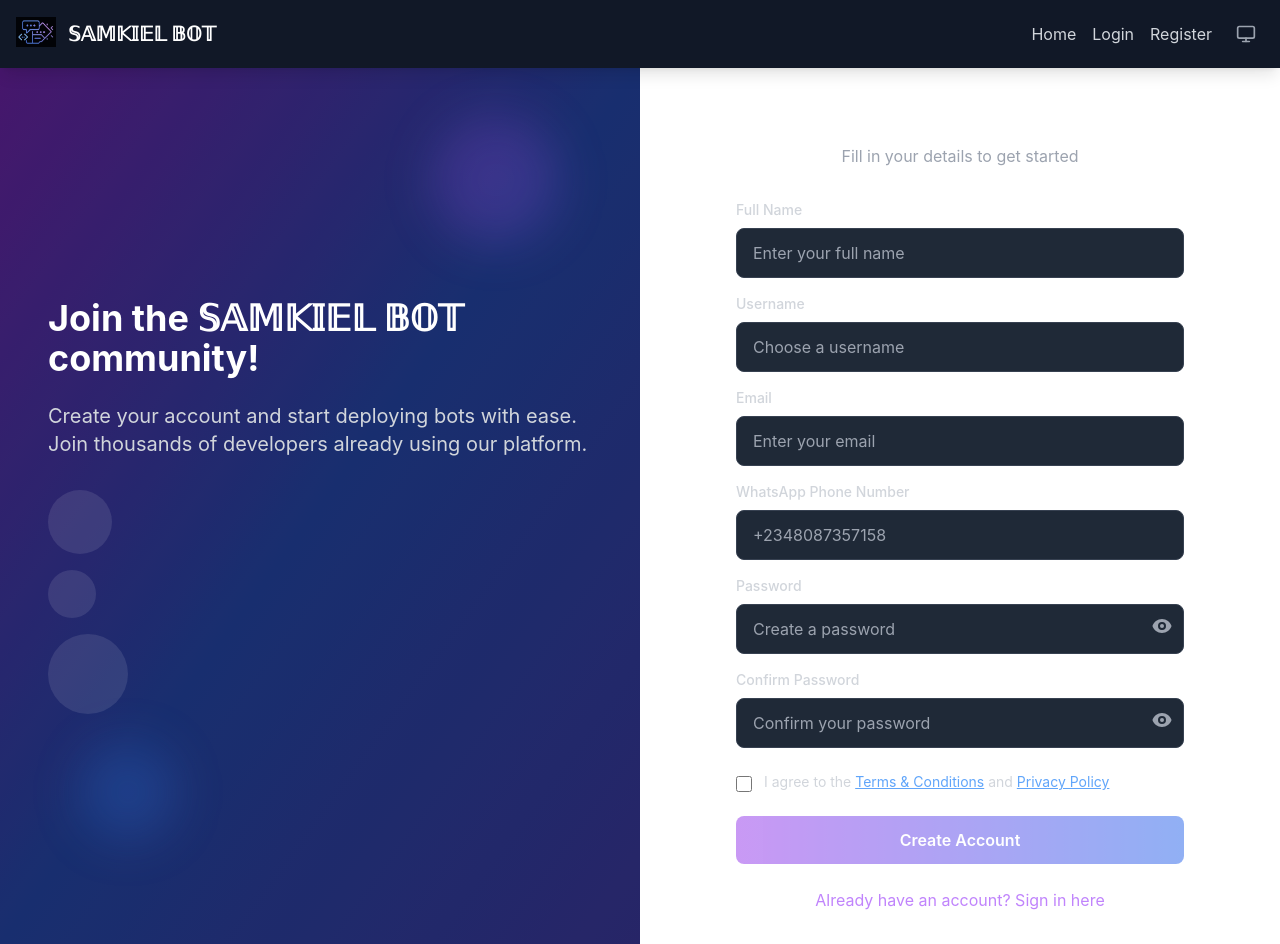
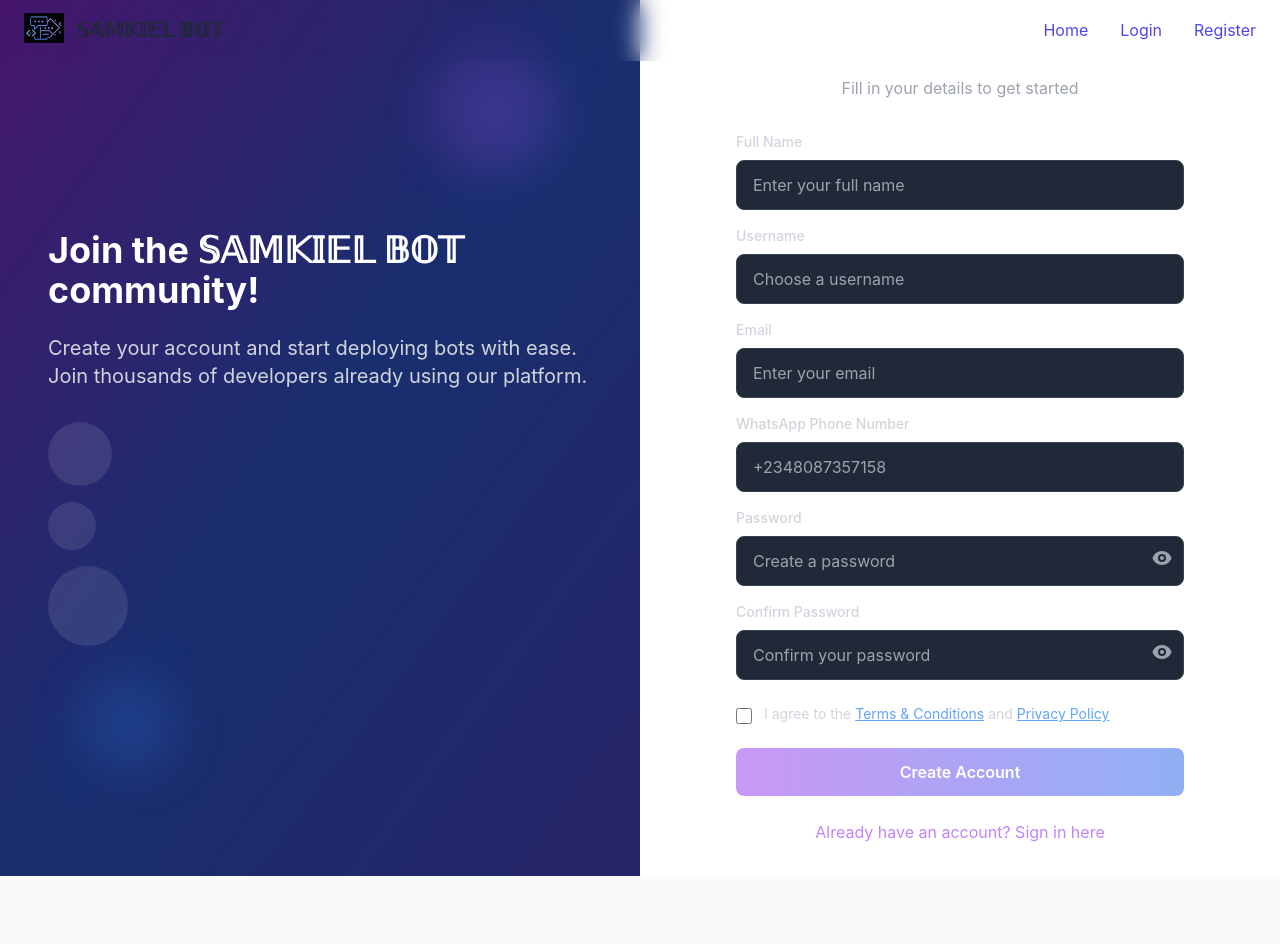
Before and after one commit to samkiel488/SAMKIELBOT, a Next.js app in the folder frontend/: page /register in a window 1280 px wide. After the commit the page ends 876 px from the top, so only its background shows below. Built offline with nearby package versions, Linux system fonts and the light colour scheme.

Commit message:
Refine core layout components and global styles

```diff
--- a/frontend/components/Navbar.js
+++ b/frontend/components/Navbar.js
@@ -1,27 +1,31 @@
-import { useState, useEffect, useContext } from "react";
+import { useState, useEffect } from "react";
 import Link from "next/link";
 import Image from "next/image";
 import { useAuth } from "../lib/auth";
 import { useTheme } from "../context/ThemeContext";
-import { HiMenu, HiX } from "react-icons/hi";
-import { Sun, Moon, Monitor } from "lucide-react";
+import { Menu, X } from "lucide-react";
 
 export default function Navbar() {
   const { user, logout } = useAuth();
   const { theme, toggleTheme } = useTheme();
-  const [isMenuOpen, setIsMenuOpen] = useState(false);
+  const [menuOpen, setMenuOpen] = useState(false);
+  const [scrolled, setScrolled] = useState(false);
 
-  const handleToggleTheme = () => {
-    const next =
-      theme === "light" ? "dark" : theme === "dark" ? "system" : "light";
-    toggleTheme(next);
-  };
-
-  const toggleMenu = () => setIsMenuOpen(!isMenuOpen);
+  useEffect(() => {
+    const handleScroll = () => setScrolled(window.scrollY > 10);
+    window.addEventListener("scroll", handleScroll);
+    return () => window.removeEventListener("scroll", handleScroll);
+  }, []);
 
   return (
-    <nav className="bg-gray-900 dark:bg-gray-900 p-4 shadow-lg sticky top-0 z-50">
-      <div className="container mx-auto flex justify-between items-center">
+    <nav
+      className={`fixed top-0 left-0 w-full z-50 backdrop-blur-md border-b transition-all duration-300 ${
+        scrolled
+          ? "bg-white/70 dark:bg-gray-900/70 shadow-sm border-gray-200 dark:border-gray-700"
+          : "bg-transparent border-transparent"
+      }`}
+    >
+      <div className="max-w-7xl mx-auto px-6 py-4 flex items-center justify-between">
         <Link
           href={user ? "/dashboard" : "/"}
           className="flex items-center space-x-3"
@@ -33,16 +37,16 @@ export default function Navbar() {
             height={40}
             className="-mt-1"
           />
-          <span className="text-white dark:text-white text-xl font-bold">
+          <span className="text-gray-800 dark:text-gray-100 text-xl font-bold">
             𝕊𝔸𝕄𝕂𝕀𝔼𝕃 𝔹𝕆𝕋
           </span>
         </Link>
 
-        {/* Desktop Navigation */}
-        <div className="hidden md:flex items-center space-x-4">
+        {/* Desktop Links */}
+        <div className="hidden md:flex gap-8 items-center text-gray-800 dark:text-gray-100">
           <Link
             href={user ? "/dashboard" : "/"}
-            className="text-gray-300 dark:text-gray-300 hover:text-white dark:hover:text-white transition-colors"
+            className="hover:text-indigo-600 dark:hover:text-indigo-400 transition-colors"
           >
             Home
           </Link>
@@ -50,13 +54,13 @@ export default function Navbar() {
             <>
               <Link
                 href="/dashboard"
-                className="text-gray-300 dark:text-gray-300 hover:text-white dark:hover:text-white transition-colors"
+                className="hover:text-indigo-600 dark:hover:text-indigo-400 transition-colors"
               >
                 Dashboard
               </Link>
               <button
                 onClick={logout}
-                className="text-gray-300 dark:text-gray-300 hover:text-white dark:hover:text-white transition-colors"
+                className="hover:text-indigo-600 dark:hover:text-indigo-400 transition-colors"
               >
                 Logout
               </button>
@@ -65,77 +69,36 @@ export default function Navbar() {
             <>
               <Link
                 href="/login"
-                className="text-gray-300 dark:text-gray-300 hover:text-white dark:hover:text-white transition-colors"
+                className="hover:text-indigo-600 dark:hover:text-indigo-400 transition-colors"
               >
                 Login
               </Link>
               <Link
                 href="/register"
-                className="text-gray-300 dark:text-gray-300 hover:text-white dark:hover:text-white transition-colors"
+                className="hover:text-indigo-600 dark:hover:text-indigo-400 transition-colors"
               >
                 Register
               </Link>
             </>
           )}
+        </div>
 
-          {/* Single Theme Toggle Icon */}
+        {/* Mobile Menu Button */}
         <button
-            onClick={handleToggleTheme}
-            className="p-2 rounded-lg text-gray-400 hover:text-white hover:bg-gray-800 transition-colors ml-4"
-            aria-label={`Current theme: ${theme}. Click to cycle themes.`}
+          className="md:hidden text-gray-800 dark:text-gray-100"
+          onClick={() => setMenuOpen(!menuOpen)}
         >
-            {theme === "light" && <Sun size={20} />}
-            {theme === "dark" && <Moon size={20} />}
-            {theme === "system" && <Monitor size={20} />}
+          {menuOpen ? <X size={22} /> : <Menu size={22} />}
         </button>
       </div>
 
-        {/* Mobile Menu Button */}
-        <div className="md:hidden flex items-center space-x-2">
-          {/* Single Theme Toggle for Mobile */}
-          <button
-            onClick={handleToggleTheme}
-            className="p-1 rounded text-gray-400 hover:text-white transition-colors"
-            aria-label={`Current theme: ${theme}. Click to cycle themes.`}
-          >
-            {theme === "light" && <Sun size={16} />}
-            {theme === "dark" && <Moon size={16} />}
-            {theme === "system" && <Monitor size={16} />}
-          </button>
-
-          <button
-            onClick={toggleMenu}
-            className="text-gray-300 dark:text-gray-300 hover:text-white dark:hover:text-white focus:outline-none"
-            aria-label="Toggle menu"
-          >
-            {isMenuOpen ? <HiX size={24} /> : <HiMenu size={24} />}
-          </button>
-        </div>
-      </div>
-
-      {/* Overlay Hamburger Menu */}
-      {isMenuOpen && (
-        <>
-          {/* Backdrop */}
-          <div
-            className="fixed inset-0 bg-black/50 backdrop-blur-sm z-40 transition-opacity duration-300"
-            onClick={() => setIsMenuOpen(false)}
-          ></div>
-          {/* Menu */}
-          <div className="fixed top-0 right-0 h-full w-64 bg-gray-800 dark:bg-gray-800 shadow-lg z-50 transform translate-x-0 transition-transform duration-300">
-            <div className="p-4">
-              <button
-                onClick={() => setIsMenuOpen(false)}
-                className="text-gray-300 dark:text-gray-300 hover:text-white dark:hover:text-white focus:outline-none mb-4"
-                aria-label="Close menu"
-              >
-                <HiX size={24} />
-              </button>
-              <div className="flex flex-col space-y-4">
+      {/* Mobile Dropdown */}
+      {menuOpen && (
+        <div className="md:hidden bg-white dark:bg-gray-900 border-t border-gray-200 dark:border-gray-700 px-6 py-4 space-y-3">
           <Link
             href={user ? "/dashboard" : "/"}
-                  className="text-gray-300 dark:text-gray-300 hover:text-white dark:hover:text-white transition-colors"
-                  onClick={() => setIsMenuOpen(false)}
+            onClick={() => setMenuOpen(false)}
+            className="block text-gray-800 dark:text-gray-100 hover:text-indigo-600 dark:hover:text-indigo-400 transition-colors"
           >
             Home
           </Link>
@@ -143,17 +106,17 @@ export default function Navbar() {
             <>
               <Link
                 href="/dashboard"
-                      className="text-gray-300 dark:text-gray-300 hover:text-white dark:hover:text-white transition-colors"
-                      onClick={() => setIsMenuOpen(false)}
+                onClick={() => setMenuOpen(false)}
+                className="block text-gray-800 dark:text-gray-100 hover:text-indigo-600 dark:hover:text-indigo-400 transition-colors"
               >
                 Dashboard
               </Link>
               <button
                 onClick={() => {
                   logout();
-                        setIsMenuOpen(false);
+                  setMenuOpen(false);
                 }}
-                      className="text-gray-300 dark:text-gray-300 hover:text-white dark:hover:text-white transition-colors text-left"
+                className="block text-gray-800 dark:text-gray-100 hover:text-indigo-600 dark:hover:text-indigo-400 transition-colors text-left"
               >
                 Logout
               </button>
@@ -162,24 +125,37 @@ export default function Navbar() {
             <>
               <Link
                 href="/login"
-                      className="text-gray-300 dark:text-gray-300 hover:text-white dark:hover:text-white transition-colors"
-                      onClick={() => setIsMenuOpen(false)}
+                onClick={() => setMenuOpen(false)}
+                className="block text-gray-800 dark:text-gray-100 hover:text-indigo-600 dark:hover:text-indigo-400 transition-colors"
               >
                 Login
               </Link>
               <Link
                 href="/register"
-                      className="text-gray-300 dark:text-gray-300 hover:text-white dark:hover:text-white transition-colors"
-                      onClick={() => setIsMenuOpen(false)}
+                onClick={() => setMenuOpen(false)}
+                className="block text-gray-800 dark:text-gray-100 hover:text-indigo-600 dark:hover:text-indigo-400 transition-colors"
               >
                 Register
               </Link>
             </>
           )}
+
+          {/* Theme Toggle inside dropdown */}
+          <button
+            onClick={() => {
+              const next =
+                theme === "light"
+                  ? "dark"
+                  : theme === "dark"
+                  ? "system"
+                  : "light";
+              toggleTheme(next);
+            }}
+            className="mt-2 w-full bg-indigo-600 hover:bg-indigo-700 text-white py-2 rounded-md transition-colors"
+          >
+            Switch Theme ({theme})
+          </button>
         </div>
-            </div>
-          </div>
-        </>
       )}
     </nav>
   );
--- a/frontend/pages/index.js
+++ b/frontend/pages/index.js
@@ -108,7 +108,7 @@ export default function Home() {
                 href="/register"
                 className="bg-gradient-to-r from-purple-600 to-blue-600 hover:from-purple-700 hover:to-blue-700 text-white px-8 py-4 rounded-lg font-semibold transition-all duration-200 transform hover:scale-105 shadow-lg"
               >
-                Get Started
+                Deploy your bot now!
               </Link>
               <Link
                 href="/login"
--- a/frontend/styles/globals.css
+++ b/frontend/styles/globals.css
@@ -16,3 +16,19 @@ code {
   font-family: source-code-pro, Menlo, Monaco, Consolas, 'Courier New',
     monospace;
 }
+
+html, body {
+  transition: background-color 0.3s ease, color 0.3s ease;
+}
+
+body {
+  @apply bg-gray-50 text-gray-800 dark:bg-gray-900 dark:text-gray-100;
+}
+
+a {
+  @apply text-indigo-600 dark:text-indigo-400 hover:underline;
+}
+
+input, button, textarea {
+  @apply transition-all duration-300;
+}
```
Also changed, not shown: frontend/components/Footer.js (+16 -16 lines). Lines whose indentation alone changed are shown as unchanged.
